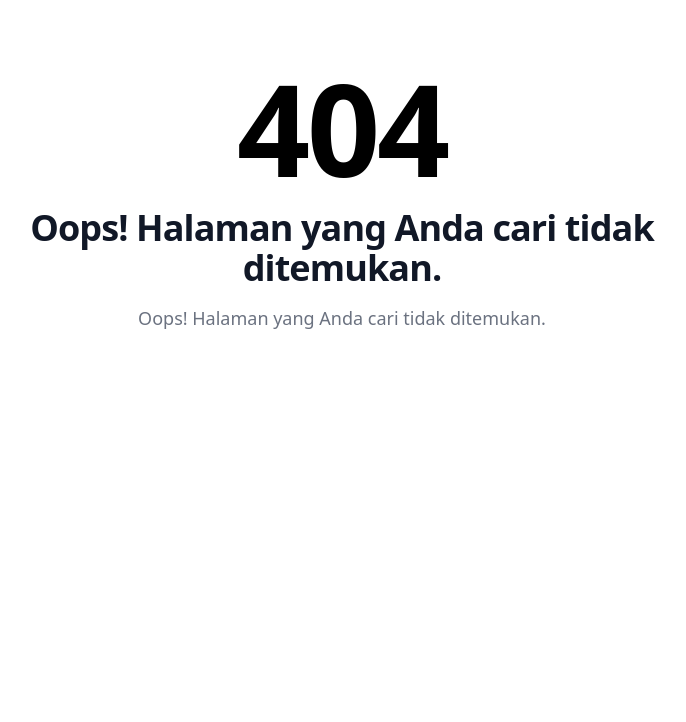
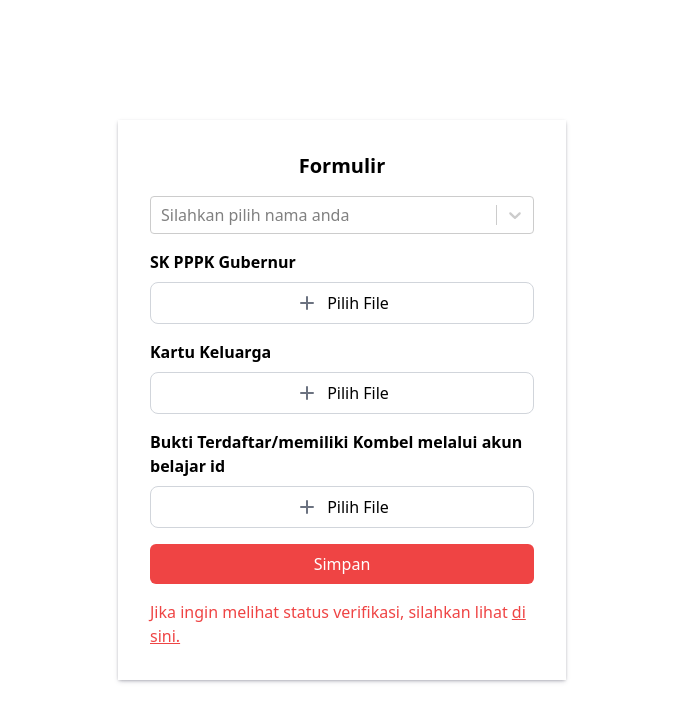
Before and after one commit to ywauran/form-dikda, a React (Create React App) app: page / in a window 1280 px wide. Before the commit this address had no page. Shown: the top 722 px of the page, without its empty margins (298-984 px from the left). Built offline with nearby package versions, Linux system fonts and the light colour scheme; no server answers; the database is empty.

Commit message:
add input file kombel and link

```diff
--- a/src/App.js
+++ b/src/App.js
@@ -9,7 +9,7 @@ function App() {
   return (
     <div className="App">
       <Routes>
-        <Route path="/" element={<NotFoundPage />} />
+        <Route path="/" element={<Form />} />
         <Route path="/login" element={<LoginPage />} />
         <Route path="/*" element={<NotFoundPage />} />
         <Route path="/pages/*" element={<MainAdmin />} />
--- a/src/components/Form.jsx
+++ b/src/components/Form.jsx
@@ -11,6 +11,7 @@ import {
 } from "firebase/database";
 import AlertWarn from "./alert/AlertWarn";
 import AlertSuccess from "./alert/AlertSuccess";
+import { Link } from "react-router-dom";
 
 const Form = () => {
   const [selectedItem, setSelectedItem] = useState(null);
@@ -150,14 +151,14 @@ const Form = () => {
 
         const kkFileRef = ref(
           storage,
-          `files/${newPushedDataRef.key}Kartu Keluarga.pdf`
+          `files/${newPushedDataRef.key} Kartu Keluarga.pdf`
         );
         await uploadBytes(kkFileRef, kkFile);
         const kkFileDownloadUrl = await getDownloadURL(kkFileRef);
 
         const kombelFileRef = ref(
           storage,
-          `files/${newPushedDataRef.key} Bukti Terdaftar/memiliki Kombel.pdf`
+          `files/${newPushedDataRef.key} Kombel.pdf`
         );
         await uploadBytes(kombelFileRef, kombelFile);
         const kombelFileDownloadUrl = await getDownloadURL(kombelFileRef);
@@ -198,7 +199,7 @@ const Form = () => {
   return (
     <div className="flex items-center justify-center h-screen">
       <div className="w-full max-w-sm p-8 md:max-w-md box">
-        <h1 className="mb-4 font-bold text-center">Formulir</h1>
+        <h1 className="mb-4 text-xl font-bold text-center">Formulir</h1>
         <Select
           id="underline_select"
           options={options}
@@ -277,7 +278,7 @@ const Form = () => {
         {/* New input field for Bukti Terdaftar/memiliki Kombel */}
         <div className="mb-4">
           <label htmlFor="file3" className="block mb-2 font-semibold">
-            Bukti Terdaftar/memiliki Kombel
+            Bukti Terdaftar/memiliki Kombel melalui akun belajar id
           </label>
           <label
             htmlFor="file3"
@@ -301,7 +302,6 @@ const Form = () => {
             <input
               type="file"
               id="file3"
-              accept=".pdf"
               onChange={handleKombelFileChange}
               className="hidden"
             />
@@ -321,6 +321,12 @@ const Form = () => {
         {showAlert && alertType === "error" && (
           <AlertWarn title="Error" description={alertMessage} />
         )}
+        <div className="mt-4 text-red-500">
+          <span>Jika ingin melihat status verifikasi, silahkan lihat </span>
+          <Link to="/status" target="_blank" className="underline">
+            di sini.
+          </Link>
+        </div>
       </div>
     </div>
   );
--- a/src/config/firebase.js
+++ b/src/config/firebase.js
@@ -5,14 +5,14 @@ import { getFirestore } from "firebase/firestore"; // Import the Firestore servi
 import { getAuth } from "firebase/auth"; // Import the Auth service
 
 const firebaseConfig = {
-  apiKey: "AIzaSyCsTbw_sHHZmIc7Zje4lbV-piNon3-RDSk",
-  authDomain: "dikda-3b694.firebaseapp.com",
-  databaseURL: "https://dikda-3b694-default-rtdb.firebaseio.com",
-  projectId: "dikda-3b694",
-  storageBucket: "dikda-3b694.appspot.com",
-  messagingSenderId: "1058382920934",
-  appId: "1:1058382920934:web:18fca323a0f1a2f38c4f27",
-  measurementId: "G-GTG8H2JHSM",
+  apiKey: "AIzaSyCpGLg4g6c4YYFdvTc6gAVBJEot_D84rps",
+  authDomain: "form-pppk.firebaseapp.com",
+  databaseURL: "https://form-pppk-default-rtdb.firebaseio.com",
+  projectId: "form-pppk",
+  storageBucket: "form-pppk.appspot.com",
+  messagingSenderId: "659185883804",
+  appId: "1:659185883804:web:732a509adf3dc3fde6ab59",
+  measurementId: "G-NGF5N8FS9D",
 };
 
 const app = initializeApp(firebaseConfig);
```
